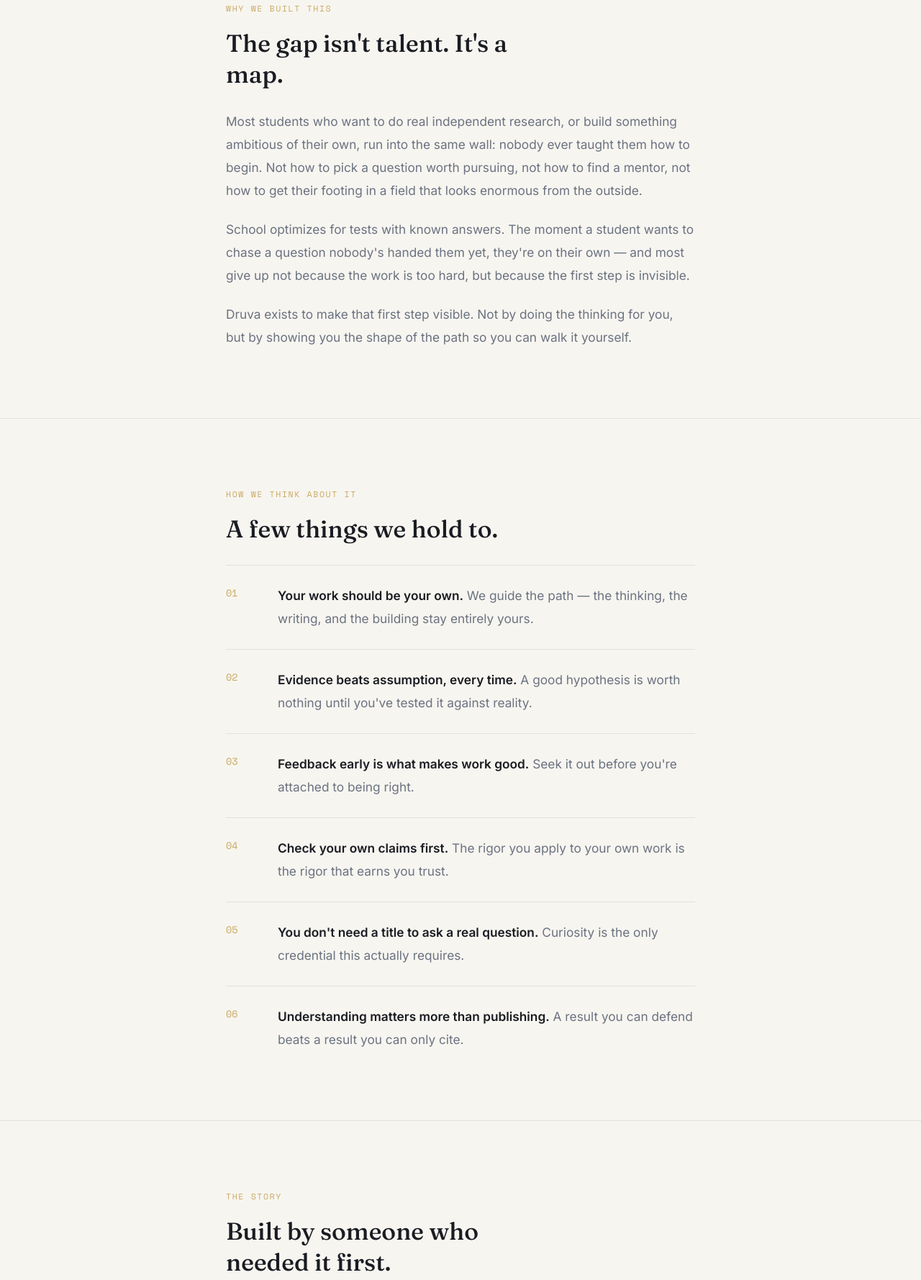
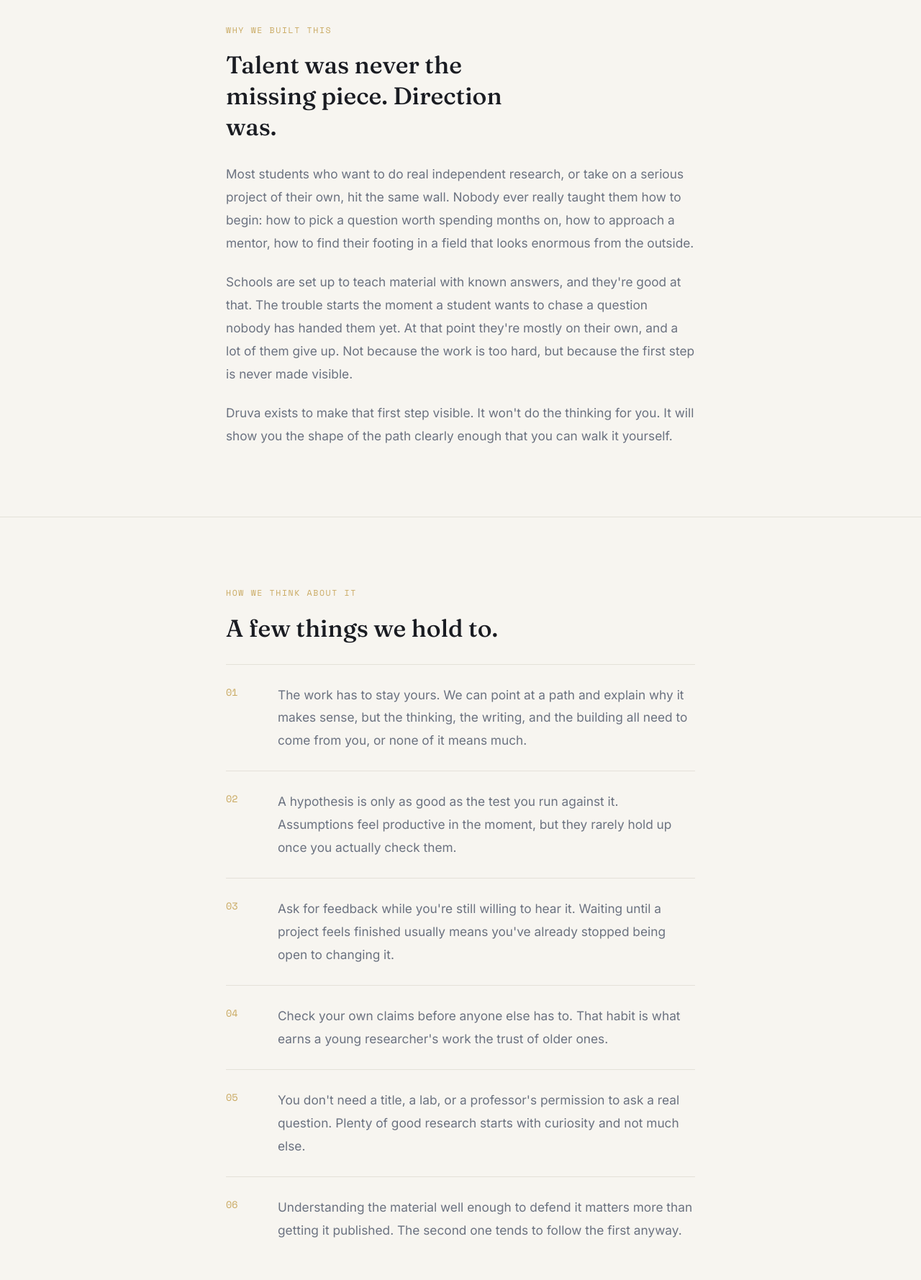
Before and after one commit to Vader1170/Polaris, a React app: page about.html in a window 1280 px wide. Shown: the part 659-2438 px from the top of the page at 72% size. Built offline with nearby package versions, Linux system fonts and the light colour scheme.

Commit message:
Update about.html

```diff
--- a/about.html
+++ b/about.html
@@ -3,7 +3,7 @@
 <head>
 <meta charset="UTF-8">
 <meta name="viewport" content="width=device-width, initial-scale=1.0">
-<title>About — Druva</title>
+<title>About Druva</title>
 <meta name="description" content="Why we built Druva, how we think about independent student research, and the story behind the project.">
 <link rel="icon" href="/favicon.ico">
 <link rel="preconnect" href="https://fonts.googleapis.com">
@@ -36,7 +36,7 @@
     <div class="container">
       <p class="section-eyebrow">About Druva</p>
       <h1>Most students never get taught how to start.</h1>
-      <p class="about-hero-sub">Not the writing, not the experiment, not the argument — the part before any of that, where you turn a vague interest into something you can actually work on. This is the part Druva exists for.</p>
+      <p class="about-hero-sub">The hardest part is rarely the writing, the experiment, or the argument itself. It's the stretch before any of that, when a vague interest has to become something you can actually sit down and work on. That's what Druva was built to help with.</p>
     </div>
   </section>
 
@@ -45,10 +45,10 @@
     <section class="about-section">
       <div class="container">
         <span class="about-section-label">Why we built this</span>
-        <h2>The gap isn't talent. It's a map.</h2>
-        <p>Most students who want to do real independent research, or build something ambitious of their own, run into the same wall: nobody ever taught them how to begin. Not how to pick a question worth pursuing, not how to find a mentor, not how to get their footing in a field that looks enormous from the outside.</p>
-        <p>School optimizes for tests with known answers. The moment a student wants to chase a question nobody's handed them yet, they're on their own — and most give up not because the work is too hard, but because the first step is invisible.</p>
-        <p>Druva exists to make that first step visible. Not by doing the thinking for you, but by showing you the shape of the path so you can walk it yourself.</p>
+        <h2>Talent was never the missing piece. Direction was.</h2>
+        <p>Most students who want to do real independent research, or take on a serious project of their own, hit the same wall. Nobody ever really taught them how to begin: how to pick a question worth spending months on, how to approach a mentor, how to find their footing in a field that looks enormous from the outside.</p>
+        <p>Schools are set up to teach material with known answers, and they're good at that. The trouble starts the moment a student wants to chase a question nobody has handed them yet. At that point they're mostly on their own, and a lot of them give up. Not because the work is too hard, but because the first step is never made visible.</p>
+        <p>Druva exists to make that first step visible. It won't do the thinking for you. It will show you the shape of the path clearly enough that you can walk it yourself.</p>
       </div>
     </section>
 
@@ -59,27 +59,27 @@
         <div class="principle-flow">
           <div class="principle-row">
             <span class="principle-row-index">01</span>
-            <p class="principle-row-text"><strong>Your work should be your own.</strong> We guide the path — the thinking, the writing, and the building stay entirely yours.</p>
+            <p class="principle-row-text">The work has to stay yours. We can point at a path and explain why it makes sense, but the thinking, the writing, and the building all need to come from you, or none of it means much.</p>
           </div>
           <div class="principle-row">
             <span class="principle-row-index">02</span>
-            <p class="principle-row-text"><strong>Evidence beats assumption, every time.</strong> A good hypothesis is worth nothing until you've tested it against reality.</p>
+            <p class="principle-row-text">A hypothesis is only as good as the test you run against it. Assumptions feel productive in the moment, but they rarely hold up once you actually check them.</p>
           </div>
           <div class="principle-row">
             <span class="principle-row-index">03</span>
-            <p class="principle-row-text"><strong>Feedback early is what makes work good.</strong> Seek it out before you're attached to being right.</p>
+            <p class="principle-row-text">Ask for feedback while you're still willing to hear it. Waiting until a project feels finished usually means you've already stopped being open to changing it.</p>
           </div>
           <div class="principle-row">
             <span class="principle-row-index">04</span>
-            <p class="principle-row-text"><strong>Check your own claims first.</strong> The rigor you apply to your own work is the rigor that earns you trust.</p>
+            <p class="principle-row-text">Check your own claims before anyone else has to. That habit is what earns a young researcher's work the trust of older ones.</p>
           </div>
           <div class="principle-row">
             <span class="principle-row-index">05</span>
-            <p class="principle-row-text"><strong>You don't need a title to ask a real question.</strong> Curiosity is the only credential this actually requires.</p>
+            <p class="principle-row-text">You don't need a title, a lab, or a professor's permission to ask a real question. Plenty of good research starts with curiosity and not much else.</p>
           </div>
           <div class="principle-row">
             <span class="principle-row-index">06</span>
-            <p class="principle-row-text"><strong>Understanding matters more than publishing.</strong> A result you can defend beats a result you can only cite.</p>
+            <p class="principle-row-text">Understanding the material well enough to defend it matters more than getting it published. The second one tends to follow the first anyway.</p>
           </div>
         </div>
       </div>
@@ -93,8 +93,8 @@
         <div class="founder-panel">
           <span class="about-section-label">Founder</span>
           <h2>Sourish Balaji Ramakrishnan</h2>
-          <p>Druva started because its founder, Sourish, ran into this exact problem in high school in India. There was no shortage of curiosity — the shortage was structure. He spent years figuring out, largely through trial and error, how to turn scattered interests into research questions, how to read a paper without a guide, and how to approach a mentor without knowing the etiquette of it.</p>
-          <p>When other students began asking him the same questions he'd once had no answers to, the pattern became obvious: this wasn't a personal problem, it was a structural one. Druva turns what he learned the slow way into a tool anyone can use from day one. His own focus stays in math, physics, and independent research — the same terrain the tool was born out of.</p>
+          <p>Druva started because its founder, Sourish, ran into this exact problem in high school in India, where curiosity was never the issue but structure was. He spent years figuring things out through trial and error: how to turn a scattered interest into a research question, how to make sense of a paper without anyone walking him through it, how to email a professor without knowing the etiquette of the thing.</p>
+          <p>Once other students started asking him the same questions he used to have no answers to, the pattern got hard to ignore. Clearly this went beyond one person's high school experience; it pointed to a gap in how students are prepared to do independent work at all. Druva is an attempt to turn what he learned the slow way into something a student can use from day one. His own interests stay in math, physics, and independent research, the same ground the tool grew out of.</p>
 
           <div class="founder-credentials">
             <div class="founder-credential">
```
